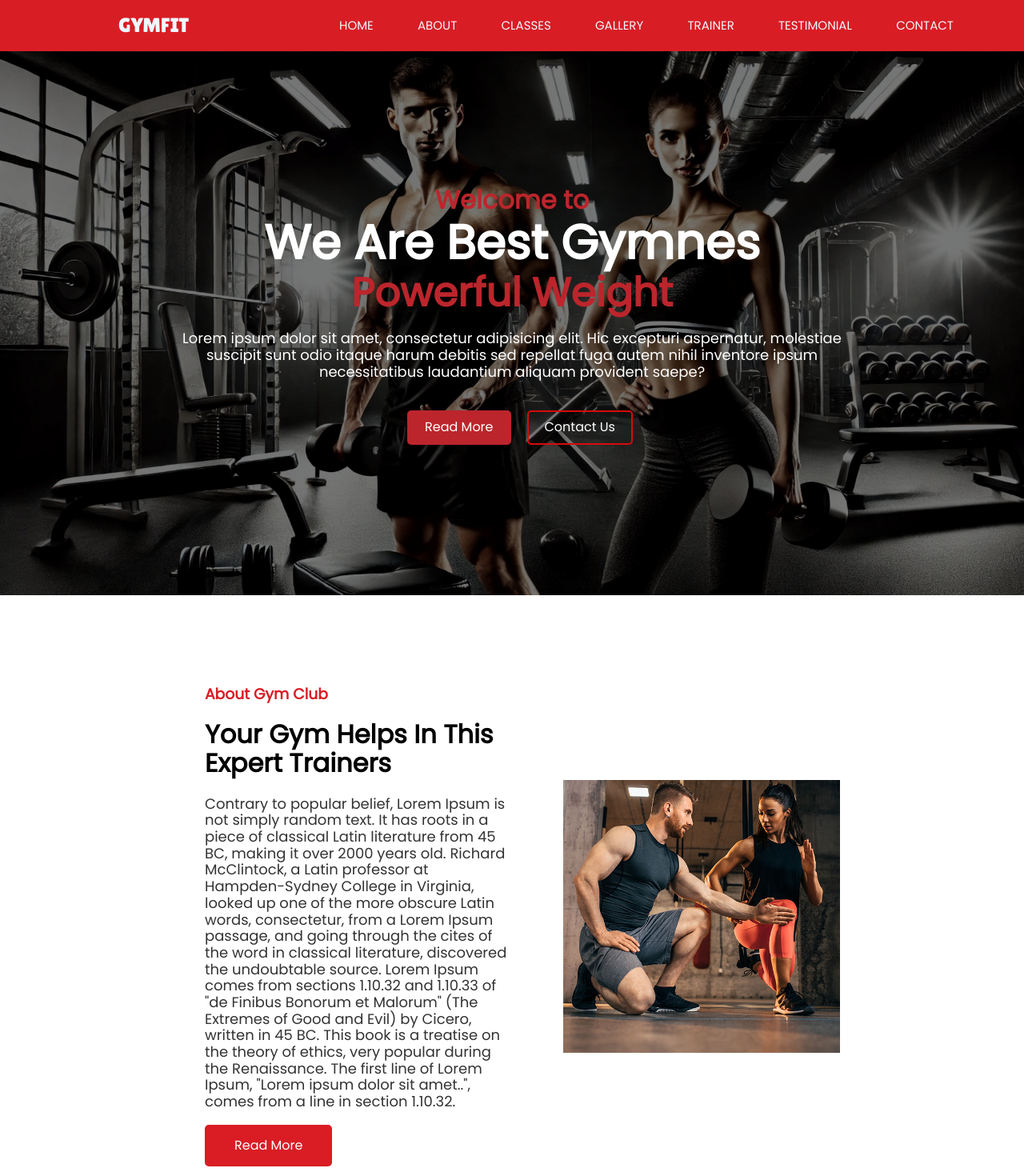
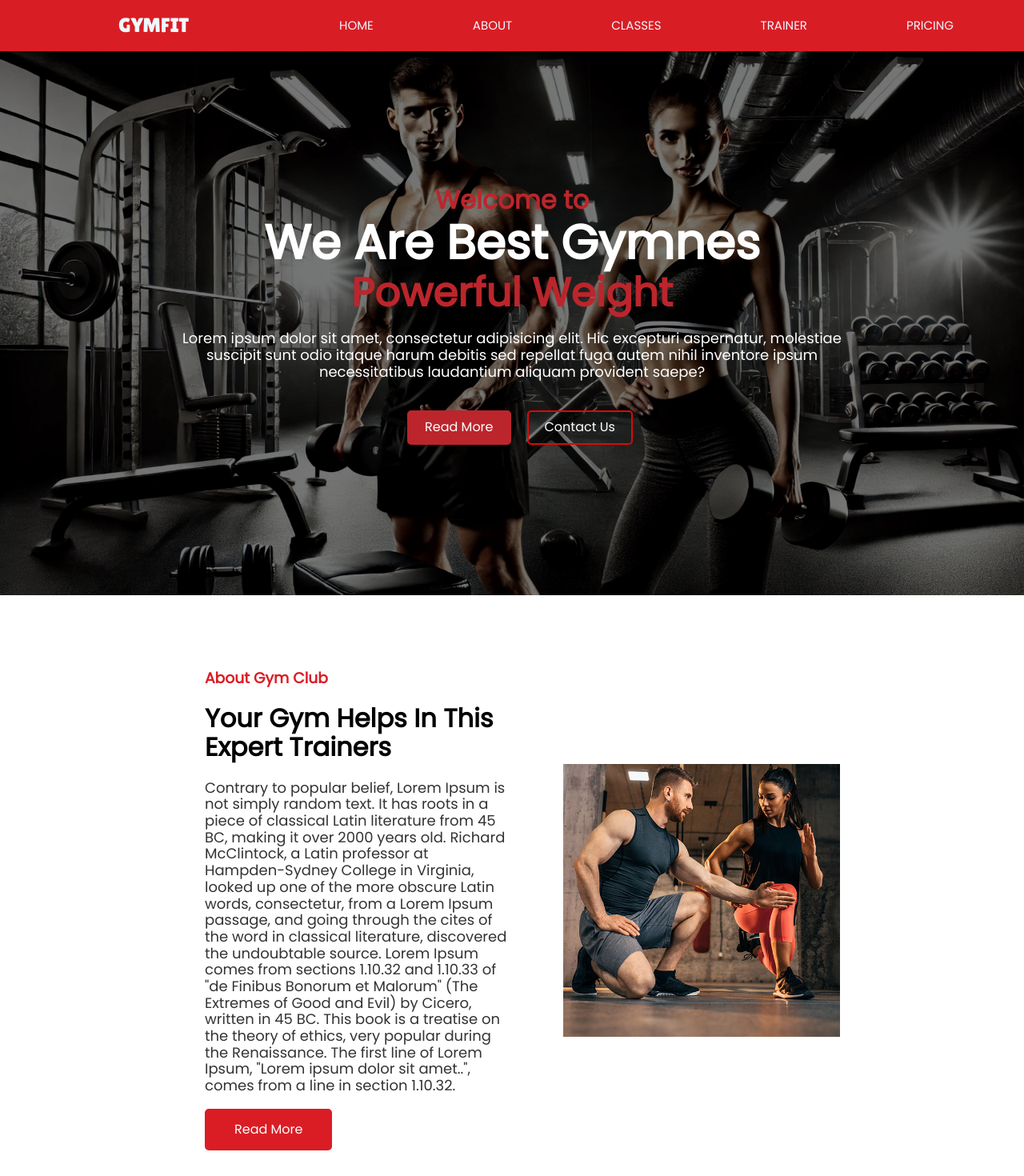
Before and after one commit to GuilhermePaes26/gym-fit, an Angular app: page / in a window 1280 px wide. Shown: the top 1470 px of the page at 80% size. Built offline with nearby package versions, Linux system fonts and the light colour scheme.

Commit message:
feat: add all components into project

```diff
--- a/src/app/app.component.css
+++ b/src/app/app.component.css
@@ -1,10 +1,15 @@
 body {
-    margin: 0;
-    padding: 0;
+  margin: 0;
+  padding: 0;
 }
 
 * {
-    margin: 0;
-    padding: 0;
-    box-sizing: border-box;
+  margin: 0;
+  padding: 0;
+  box-sizing: border-box;
 }
+section {
+  all: unset;
+  display: block;
+  width: 100%;
+}
--- a/src/app/app.component.html
+++ b/src/app/app.component.html
@@ -1,7 +1,23 @@
 <app-navbar></app-navbar>
-<app-hero></app-hero>
-<app-about></app-about>
-<app-classes></app-classes>
-<app-trainers></app-trainers>
-<app-plan></app-plan>
-<!-- <router-outlet></router-outlet> -->
+
+<section id="home">
+  <app-hero></app-hero>
+</section>
+
+<section id="about">
+  <app-about></app-about>
+</section>
+
+<section id="classes">
+  <app-classes></app-classes>
+</section>
+
+<section id="trainers">
+  <app-trainers></app-trainers>
+</section>
+
+<section id="pricing">
+  <app-plan></app-plan>
+</section>
+
+<app-footer></app-footer>
--- a/src/app/app.component.ts
+++ b/src/app/app.component.ts
@@ -6,6 +6,7 @@ import { AboutComponent } from './components/about/about.component';
 import { ClassesComponent } from './components/classes/classes.component';
 import { TrainersComponent } from './components/trainers/trainers.component';
 import { PlanComponent } from './components/plan/plan.component';
+import { FooterComponent } from './components/footer/footer.component';
 import { FontAwesomeModule } from '@fortawesome/angular-fontawesome';
 
 @Component({
@@ -19,6 +20,7 @@ import { FontAwesomeModule } from '@fortawesome/angular-fontawesome';
     ClassesComponent,
     TrainersComponent,
     PlanComponent,
+    FooterComponent,
     FontAwesomeModule,
   ],
   templateUrl: './app.component.html',
--- a/src/app/components/about/about.component.css
+++ b/src/app/components/about/about.component.css
@@ -1,5 +1,5 @@
 .content {
-  margin-top: 70px;
+  margin-top: 50px;
   display: flex;
   justify-content: center;
   align-items: center;
--- a/src/app/components/footer/footer.component.css
+++ b/src/app/components/footer/footer.component.css
@@ -0,0 +1,14 @@
+footer {
+  font-family: "Poppins";
+  font-size: 18px;
+  color: white;
+  margin: 0px;
+  padding: 0px;
+  display: flex;
+  flex-direction: row;
+  align-items: center;
+  justify-content: center;
+  width: 100%;
+  height: 8%;
+  background-color: #d91d25;
+}
--- a/src/app/components/footer/footer.component.html
+++ b/src/app/components/footer/footer.component.html
@@ -1 +1,3 @@
-<p>footer works!</p>
+<footer>
+  <p>Sign up to gymfit now</p>
+</footer>
--- a/src/app/components/hero/hero.component.css
+++ b/src/app/components/hero/hero.component.css
@@ -1,5 +1,5 @@
 .hero {
-  height: 80%;
+  height: 80vh;
 }
 .contentCenter {
   display: flex;
--- a/src/app/components/navbar/navbar.component.css
+++ b/src/app/components/navbar/navbar.component.css
@@ -1,5 +1,5 @@
 .navbar {
-    font-family: 'Myfont';
+  font-family: "Myfont";
   font-size: 25px;
   margin: 0px;
   padding: 0px;
@@ -7,7 +7,7 @@
   flex-direction: row;
   width: 100%;
   height: 8%;
-    background-color:#d91d25;
+  background-color: #d91d25;
 }
 
 .logo {
@@ -19,13 +19,19 @@
 }
 
 .list {
-    font-family: 'Poppins';
+  font-family: "Poppins";
   font-size: 15px;
   display: flex;
   width: 60%;
   flex-direction: row;
   align-items: center;
-    justify-content: space-between ;
+  justify-content: space-between;
   list-style-type: none;
   color: aliceblue;
+  cursor: pointer;
+  transition: color 0.3s ease-in-out;
 }
+
+.list li:hover {
+  color: #333;
+}
--- a/src/app/components/navbar/navbar.component.html
+++ b/src/app/components/navbar/navbar.component.html
@@ -1,12 +1,10 @@
 <nav class="navbar">
-<div class="logo">GYMFIT</div>
-<ul class="list">
-    <li>HOME</li>
-    <li>ABOUT</li>
-    <li>CLASSES</li>
-    <li>GALLERY</li>
-    <li>TRAINER</li>
-    <li>TESTIMONIAL</li>
-    <li>CONTACT</li>
-</ul>
+  <div class="logo">GYMFIT</div>
+  <ul class="list">
+    <li (click)="scrollTo('home')">HOME</li>
+    <li (click)="scrollTo('about')">ABOUT</li>
+    <li (click)="scrollTo('classes')">CLASSES</li>
+    <li (click)="scrollTo('trainers')">TRAINER</li>
+    <li (click)="scrollTo('pricing')">PRICING</li>
+  </ul>
 </nav>
--- a/src/app/components/navbar/navbar.component.ts
+++ b/src/app/components/navbar/navbar.component.ts
@@ -4,8 +4,13 @@ import { Component } from '@angular/core';
   selector: 'app-navbar',
   imports: [],
   templateUrl: './navbar.component.html',
-  styleUrl: './navbar.component.css'
+  styleUrl: './navbar.component.css',
 })
 export class NavbarComponent {
-
+  scrollTo(section: string) {
+    const element = document.getElementById(section);
+    if (element) {
+      element.scrollIntoView({ behavior: 'smooth', block: 'start' });
+    }
+  }
 }
--- a/src/app/components/plan/plan.component.css
+++ b/src/app/components/plan/plan.component.css
@@ -1,6 +1,7 @@
 .principal {
   text-align: center;
-  margin: 40px 0;
+  margin-top: 60px;
+  padding-bottom: 40px;
   background-color: #f8f4ef;
   font-family: "Poppins";
 }
```
Lines whose indentation alone changed are shown as unchanged.
